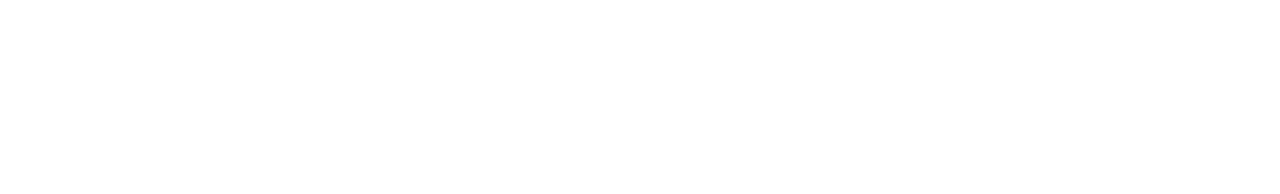
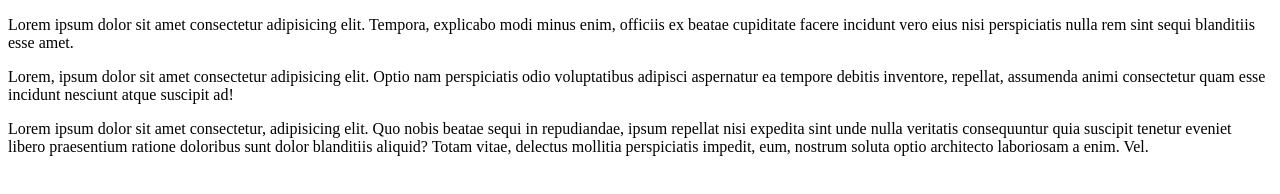
Before and after one commit to MattiaNatella/Branch-test, a plain HTML site: page index.html in a window 1280 px wide. Drawn offline with Linux system fonts and the light colour scheme.

Commit message:
Feat: articles

```diff
--- a/index.html
+++ b/index.html
@@ -8,6 +8,24 @@
 </head>
 
 <body>
+    <section>
+        <p>Lorem ipsum dolor sit amet consectetur adipisicing elit. Tempora, explicabo modi minus enim, officiis ex
+            beatae cupiditate facere incidunt vero eius nisi perspiciatis nulla rem sint sequi blanditiis esse amet.</p>
+    </section>
+
+    <section>
+        <article>
+            <p>Lorem, ipsum dolor sit amet consectetur adipisicing elit. Optio nam perspiciatis odio voluptatibus
+                adipisci aspernatur ea tempore debitis inventore, repellat, assumenda animi consectetur quam esse
+                incidunt nesciunt atque suscipit ad!</p>
+        </article>
+        <article>
+            <p>Lorem ipsum dolor sit amet consectetur, adipisicing elit. Quo nobis beatae sequi in repudiandae, ipsum
+                repellat nisi expedita sint unde nulla veritatis consequuntur quia suscipit tenetur eveniet libero
+                praesentium ratione doloribus sunt dolor blanditiis aliquid? Totam vitae, delectus mollitia perspiciatis
+                impedit, eum, nostrum soluta optio architecto laboriosam a enim. Vel.</p>
+        </article>
+    </section>
 
 </body>
 
```
